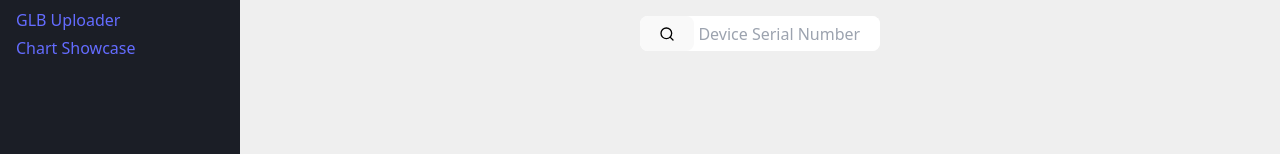
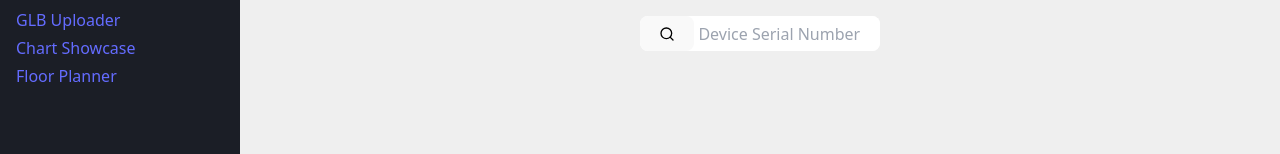
Before and after one commit to caryscho/bluepepper, a React (Vite) app: page /glb-uploader in a window 1280 px wide. Shown: the part 136-290 px from the top of the page. Built offline with nearby package versions, Linux system fonts and the light colour scheme.

Commit message:
feat: add Floor Planner page and navigation link to the layout

```diff
--- a/src/app/ui/Layout.tsx
+++ b/src/app/ui/Layout.tsx
@@ -19,6 +19,7 @@ export default function Layout() {
                     <NavLink to="device-model">Device Model</NavLink>
                     <NavLink to="glb-uploader">GLB Uploader</NavLink>
                     <NavLink to="chart-showcase">Chart Showcase</NavLink>
+                    <NavLink to="floor-planner">Floor Planner</NavLink>
                 </nav>
             </header>
             <div className="flex flex-col w-full h-screen">
--- a/src/router.tsx
+++ b/src/router.tsx
@@ -1,9 +1,10 @@
 import { createBrowserRouter } from "react-router-dom";
 import Layout from "./app/ui/Layout";
-import WarehousePage from "./pages/warehouse/ui/WarehousePage";
+import WarehousePage from "./pages/warehouse";
 import DevicemodelPage from "./pages/device-model/ui/DevicemodelPage";
 import GlbUploaderPage from "./pages/glb-uploader";
 import ChartShowcasePage from "./pages/chart-showcase/index";
+import FloorPlannerPage from "./pages/floor-planner";
 
 function NotFoundPage() {
     return (
@@ -78,6 +79,18 @@ function HomePage() {
                             차트 시각화 페이지
                         </p>
                     </a>
+                    <a
+                        href="/floor-planner"
+                        className="p-8 bg-white rounded-xl shadow-lg transition-all duration-300 hover:shadow-2xl hover:-translate-y-1"
+                    >
+                        <div className="mb-4 text-4xl">📐</div>
+                        <h3 className="mb-2 text-xl font-bold text-gray-800">
+                            Floor Planner
+                        </h3>
+                        <p className="text-gray-600">
+                            2D 평면도 편집기 및 3D 렌더링
+                        </p>
+                    </a>
                 </div>
             </div>
         </div>
@@ -122,6 +135,13 @@ export const router = createBrowserRouter([
                 },
             },
             {
+                path: "floor-planner",
+                element: <FloorPlannerPage />,
+                handle: {
+                    title: "Floor Planner",
+                },
+            },
+            {
                 path: "*",
                 element: <NotFoundPage />,
             },
```
